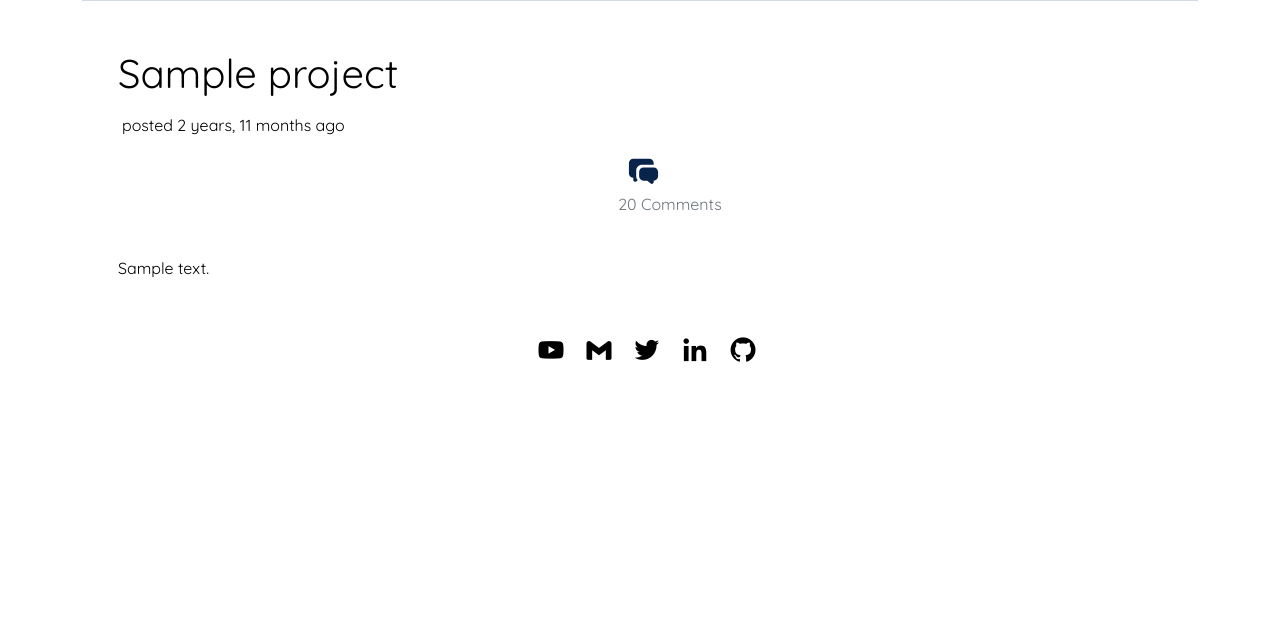
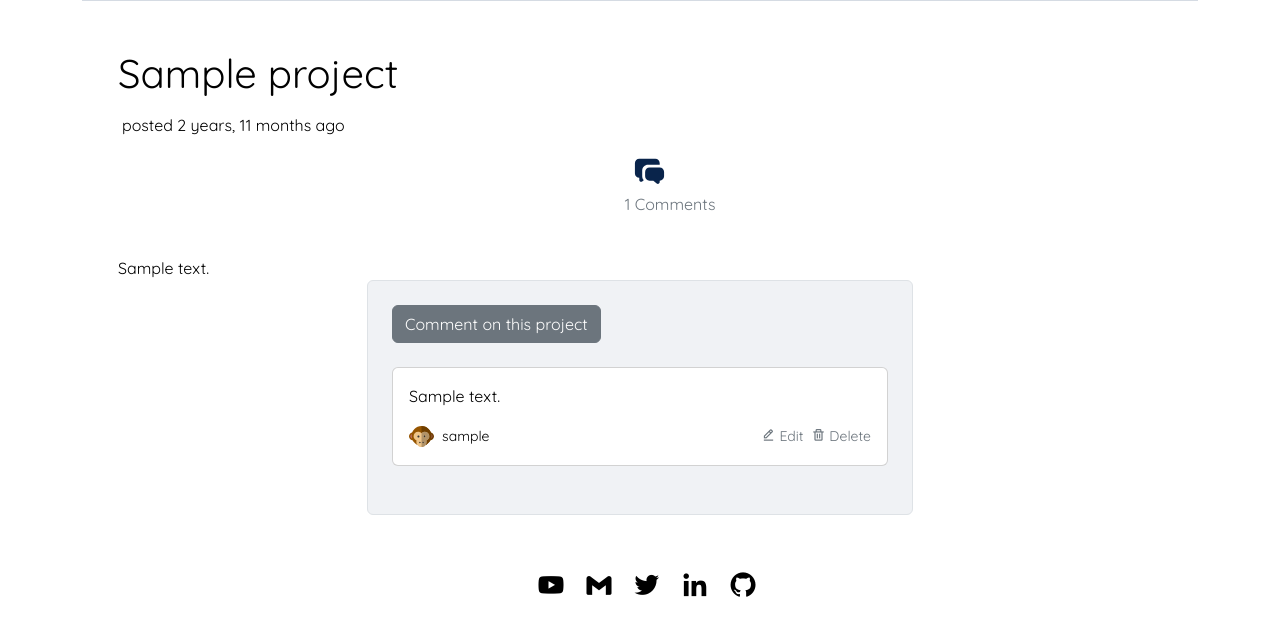
Before and after one commit to Ripeplantain/Portfolio-Site, a Django app: page /view/1/ in a window 1280 px wide. Shown: the part 535-1171 px from the top of the page. Before the commit the page ends 897 px from the top, so only its background shows below. Run offline with Django 4.2, Linux system fonts and the light colour scheme; tables that the repository leaves empty hold one stand-in row (values such as "Sample post"); grey boxes marked "Sample" are stand-in pictures; some libraries are stand-ins or nearby versions.

Commit message:
delete is working

```diff
--- a/base/models.py
+++ b/base/models.py
@@ -26,6 +26,7 @@ class Comment(models.Model):
         Methods:- def __str__
     """
     body = models.TextField(blank=True)
+    username = models.CharField(max_length=255,null=True)
     project = models.ForeignKey(Project, on_delete=models.CASCADE)
     created_at = models.DateTimeField(auto_now_add=True)
     updated_at = models.DateTimeField(auto_now=True)
--- /dev/null
+++ b/project/templates/project/comment.html
@@ -0,0 +1,40 @@
+{%load static%}
+
+<div class="row d-flex justify-content-center">
+    <div class="col-md-8 col-lg-6">
+        <div class="card shadow-0 border" style="background-color: #f0f2f5;">
+            <div class="card-body p-4">
+                <div class="form-outline mb-4">
+
+                    <a href="{%url 'add-comment' project.id%}" class="btn btn-secondary">Comment on this project</a>
+
+                </div>
+
+                {%for comment in comments%}
+                    <div class="card mb-4">
+                        <div class="card-body">
+                            <p>{{comment.body}}</p>
+
+                            <div class="d-flex justify-content-between">
+                                <div class="d-flex flex-row align-items-center">
+                                    <img src="{% static 'images/ape.svg'%}" alt="avatar"
+                                        width="25" height="25" />
+                                        <p class="small mb-0 ms-2">{{comment.username}}</p>
+                                </div>
+                                <div class="d-flex flex-row align-items-center">
+                                    <a class="small text-muted mb-0 me-2" href="{%url 'edit-comment' comment.id%}">
+                                        <i class='bx bx-edit-alt' ></i>
+                                        Edit</a>
+                                    <a class="small text-muted mb-0 border-left-dark" href="{%url 'delete-comment' comment.id%}">
+                                        <i class='bx bx-trash'></i>
+                                        Delete</a>
+                                </div>
+                            </div>
+                        </div>
+                    </div>
+                {%endfor%}
+
+            </div>
+        </div>
+    </div>
+</div>
--- a/project/templates/project/project.html
+++ b/project/templates/project/project.html
@@ -19,6 +19,7 @@ Project
             <div class="col-md-6">
                 <img src="{{project.cover.url}}" alt="" width="400" height="300">
             </div>
+            <h3 class="mt-3">{{project.name}}</h3>
             <div class="col-md-6 mb-3">
                 {{project.body|safe|truncatechars:"200"}}
             </div>
--- a/project/templates/project/view.html
+++ b/project/templates/project/view.html
@@ -23,7 +23,7 @@ Posts
                     <div>
                         <a href="">
                             <img src="{%static 'images/comment-svgrepo-com.svg'%}" alt="" width="35" class="like-image ms-sm-2">
-                            <p class="mt-1 text-secondary">20 Comments</p>
+                            <p class="mt-1 text-secondary">{{comment_count}} Comments</p>
                         </a>
                     </div>
                 </div>
@@ -32,6 +32,9 @@ Posts
                 </div>
             </div>
         </div>
+
+        {%include 'project/comment.html'%}
+
     </div>
 </div>
 {%endblock%}
--- a/project/urls.py
+++ b/project/urls.py
@@ -10,5 +10,6 @@ urlpatterns = [
     path('delete/<str:pk>/', views.deleteProject, name='delete-project'),
     path('view/<str:pk>/', views.viewProject, name='view-project'),
     path('comment/<str:pk>', views.addComment, name='add-comment'),
-    path('comment/<str:pk>/', views.editComment, name='edit-comment'),
+    path('edit/<str:pk>/', views.editComment, name='edit-comment'),
+    path('delete_comment/<str:pk>/', views.deleteComment, name='delete-comment'),
 ]
--- a/project/views.py
+++ b/project/views.py
@@ -53,7 +53,15 @@ def deleteProject(request,pk):
 def viewProject(request,pk):
     """View a project"""
     project = Project.objects.get(id=pk)
-    context = {'project':project}
+    comments = Comment.objects.all()
+    comment_count = Comment.objects.filter(project=project.id).count()
+
+    context = {
+                'project':project,
+                'comment_count':comment_count,
+                'comments':comments,
+                }
+
     return render(request,'project/view.html',context)
 
 def addComment(request,pk):
@@ -63,18 +71,17 @@ def addComment(request,pk):
 
     if request.method == 'POST':
         form = CommentForm(request.POST)
-    if form.is_valid():
-        form.instance.project_id = pk
-        form.save()
-        messages.success(request, 'Your comment has been added')
-        return redirect('view-project',pk=project.id)
-
+        if form.is_valid():
+            form.instance.project_id = pk
+            form.save()
+            messages.success(request, 'Your comment has been added')
+            return redirect('view-project',pk=project.id)
 
     context = {
                 'form': form,
                 'project':project,
                 }
-    return render(request, 'project/edit_comment.html', context)
+    return render(request, 'project/add_comment.html', context)
 
 def editComment(request,pk):
     """Edit a comment"""
@@ -85,7 +92,17 @@ def editComment(request,pk):
         form = ProjectForm(request.POST or None, instance=comment)
         if form.is_valid():
             form.save()
-            return redirect(request.META.get('HTTP_REFERER'))
+            return redirect('view-project',pk=comment.project.id)
 
     context = {'form': form}
-    return render(request, 'project/edit_comment.html',context)
+    return render(request, 'project/add_comment.html',context)
+
+def deleteComment(request,pk):
+    """Delete a comment"""
+    comment = Comment.objects.get(id=pk)
+    if request.method == 'POST':
+        comment.delete()
+        return redirect('view-project',pk=comment.project.id)
+
+    context = {'comment': comment}
+    return render(request,'project/delete_comment.html',context)
```
Also changed, not shown: project/templates/project/add_comment.html (added, +31 -0 lines), project/templates/project/delete_comment.html (added, +27 -0 lines), base/migrations/0007_comment_username.py (added), base/static/images/ape.svg (added), base/static/images/cover.jpg (deleted).
